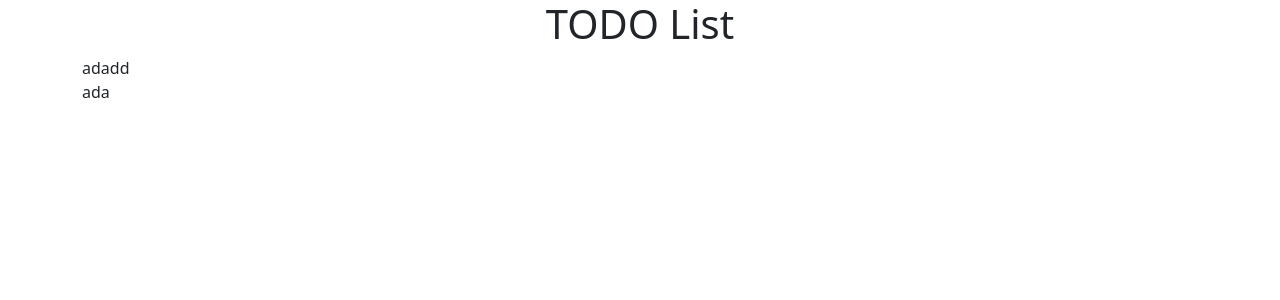
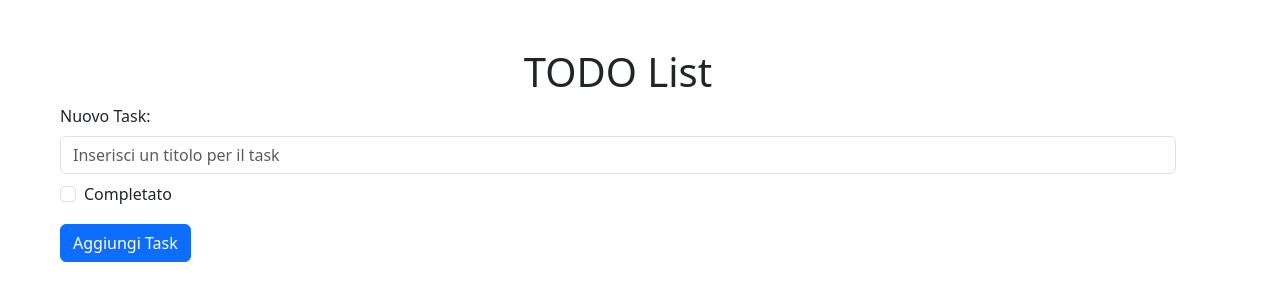
Before and after one commit to Adriatik-Berdufi/interview-simple-js, a website: page index.html in a window 1280 px wide. Drawn offline with nearby package versions, Linux system fonts and the light colour scheme.

Commit message:
cambiato lo stato deltastk in true o false e aggiunto il form per aggiungere una task e salvarlo nel local storage

```diff
--- a/app.js
+++ b/app.js
@@ -2,10 +2,12 @@ const app = Vue.createApp({
   data() {
     return {
       todos: [],
+      newTaskTitle: "",
+      newTaskState: false,
     };
   },
   methods: {
-    async loadTodos() {
+    /*     async loadTodos() {
       try {
         //carico il todos.json
         const response = await fetch(
@@ -16,6 +18,31 @@ const app = Vue.createApp({
       } catch (error) {
         console.error("Errore durante il caricamento...:", error);
       }
+    }, */
+    loadTodos() {
+      const storedTodos = localStorage.getItem("todos");
+      //carico lo localstorage
+      if (storedTodos) {
+        this.todos = JSON.parse(storedTodos);
+      }
+    },
+    addTask() {
+      if (this.newTaskTitle.trim() == "") {
+        alert("Il titolo non può essere vuoto");
+        return;
+      }
+      // add task alla lista
+      this.todos.push({
+        title: this.newTaskTitle,
+        state: this.newTaskState,
+      });
+      this.saveTodos();
+      // Reset campi del form
+      this.newTaskTitle = "";
+      this.newTaskState = false;
+    },
+    saveTodos() {
+      localStorage.setItem("todos", JSON.stringify(this.todos));
     },
   },
   mounted() {
--- a/exercises/06-todo-list-persistent-state/todos.json
+++ b/exercises/06-todo-list-persistent-state/todos.json
@@ -1 +1 @@
-[{"title":"adadd","state":"undone"},{"title":"ada","state":"undone"}]
+[{"title":"adisad","state":true},{"title":"babaabas","state":false},{"title":"sasaas","state":true},{"title":"gag","state":false},{"title":"asdasdfasd","state":true}]
--- a/index.html
+++ b/index.html
@@ -11,10 +11,28 @@
 
 <body>
   <div id="app">
-    <div class="container">
+    <div class="container m-5">
       <h1 class="text-center">TODO List</h1>
+
+      <!-- form per inserire nuovo task -->
+      <div class="mb-3">
+        <label for="new-task" class="form-label">Nuovo Task:</label>
+        <input id="new-task" v-model="newTaskTitle" class="form-control" placeholder="Inserisci un titolo per il task"
+          type="text" />
+        <div class="form-check mt-2">
+          <input id="new-task-state" v-model="newTaskState" class="form-check-input" type="checkbox" />
+          <label for="new-task-state" class="form-check-label">
+            Completato
+          </label>
+        </div>
+        <button @click="addTask" class="btn btn-primary mt-3">
+          Aggiungi Task
+        </button>
+      </div>
+
+      <!-- lista task -->
       <ul>
-        <li v-for="(task, index) in todos" :key="index">
+        <li v-for="(task, index) in todos" :key="index" :class=" task.state ?  'text-success':'text-danger' ">
           {{ task.title }}
         </li>
       </ul>
```
Also changed, not shown: exercises/06-todo-list-persistent-state/solution_06.js (+8 -4 lines).
